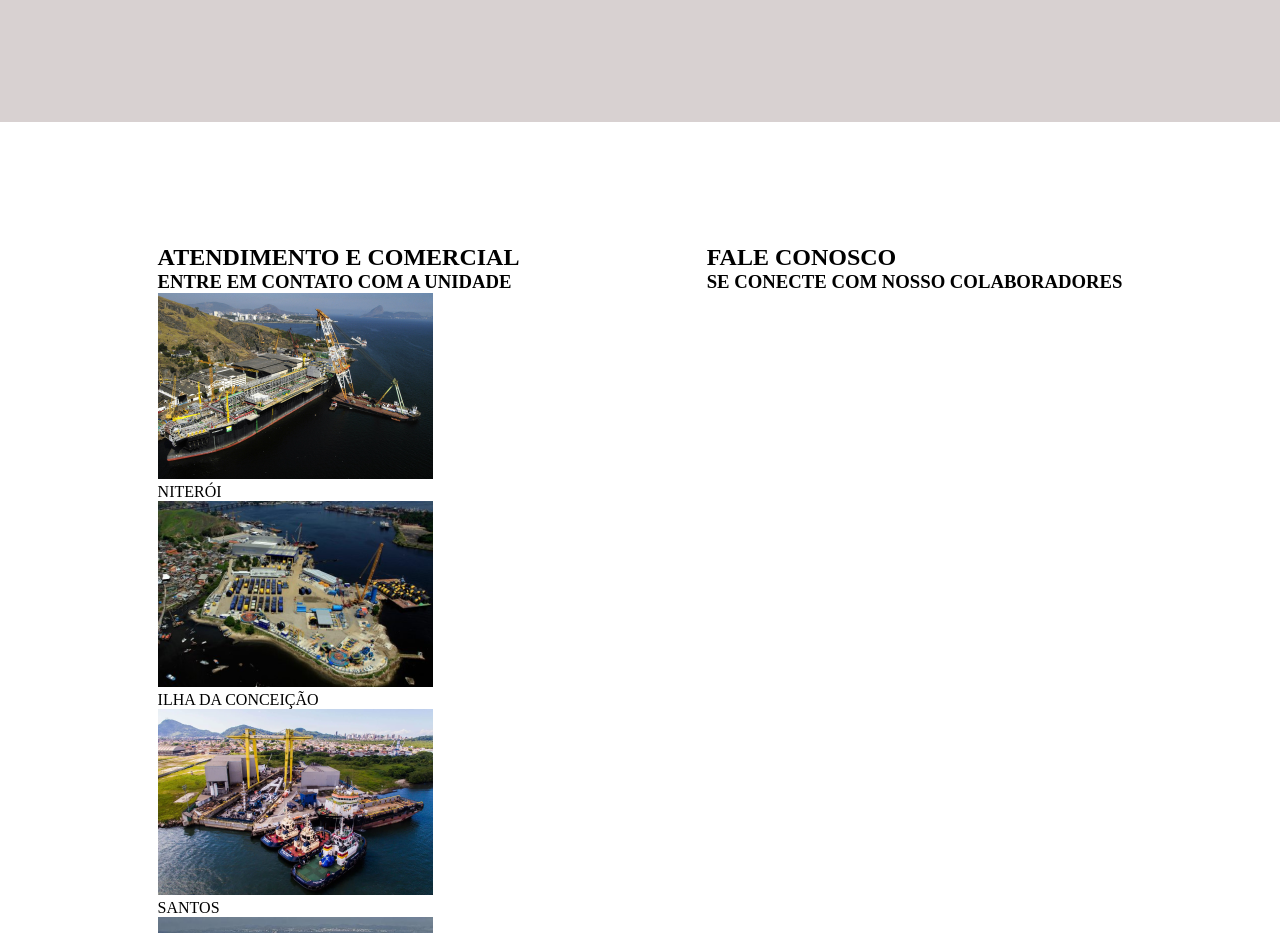
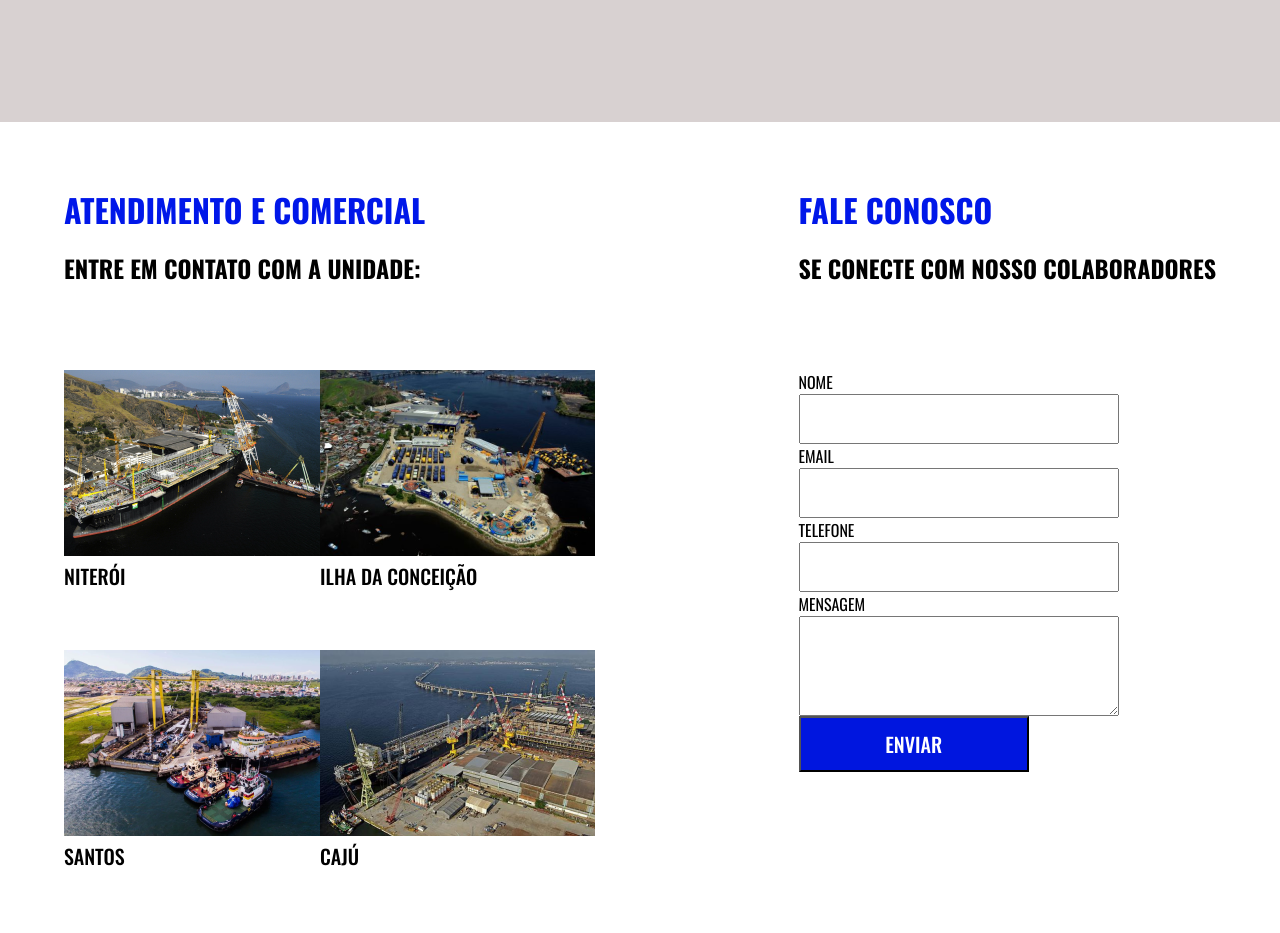
Before and after one commit to HannahVie/Desafio2-VNW, a plain HTML site: page index.html in a window 1280 px wide. Shown: the part 2460-3393 px from the top of the page. Drawn offline with nearby package versions, Linux system fonts and the light colour scheme.

Commit message:
finalizando

```diff
--- a/index.html
+++ b/index.html
@@ -97,7 +97,9 @@
             <div>
 
                 <h2>ATENDIMENTO E COMERCIAL</h2>
-                <H3>ENTRE EM CONTATO COM A UNIDADE</H3>
+                <H3>ENTRE EM CONTATO COM A UNIDADE:</H3>
+
+                <div class="galeria">
 
                     <figure>
                         <img src="imagens/img_niteroi.png" alt="niteroi">
@@ -118,7 +120,7 @@
                         <img src="imagens/img_caju.png" alt="niteroi">
                         <figcaption>CAJÚ</figcaption>
                     </figure>
-
+                </div>
             </div>
 
             <div>
@@ -126,15 +128,36 @@
                 <h2>FALE CONOSCO</h2>
                 <h3>SE CONECTE COM NOSSO COLABORADORES</h3>
 
+                <form>
+                    <div class="field">
+                        <label for="nome">NOME</label>
+                        <input type="text" id="nome" name="nome">
+                    </div>
 
+                    <div class="field">
+                        <label for="telefone">EMAIL</label>
+                        <input type="text" id="email" name="email">
+                    </div>
+
+                    <div class="field">
+                        <label for="email">TELEFONE</label>
+                        <input type="text" id="telefone" name="telefone">
+                    </div>
+
+                    <div class="field">
+                        <label for="email">MENSAGEM</label>
+                        <textarea name="mensagem" id="mensagem"></textarea>
+                    </div>
+
+                    <button>ENVIAR</button>
+
+                </form>
 
             </div>
 
         </section>
 
-
     </main>
-
 
 </body>
 
--- a/style.scss
+++ b/style.scss
@@ -133,7 +133,6 @@ main {
             justify-content: space-evenly;
             width: 90%;
         }
-
     }
 
     .nossas_solucoes {
@@ -151,7 +150,6 @@ main {
         .solucoes {
             color: #0017E9;
             height: 9vh;
-
         }
 
         div {
@@ -172,39 +170,84 @@ main {
                     font-weight: 500;
                     padding: 1rem;
                     font-size: 1.5rem;
-
-
                 }
 
                 p {
                     padding: 1rem;
                     font-weight: 200;
                     font-size: 1.5rem;
-
                 }
-
-
             }
         }
-
     }
 
     .atendimento {
         display: flex;
-        justify-content: space-around;
+        justify-content: space-between;
         padding: 5%;
         flex-direction: row;
         text-align: left;
 
         div {
             display: flex;
-            padding: 5%;
+            //padding: 5%;
             flex-direction:column;
             text-align: left;
+            font-family: "Oswald";
+
+
+            h2{
+                color: #0017E9;
+                font-size: 2rem;
+                height: 8vh;
+            }
+
+            h3{
+                font-size: 1.5rem;
+                height: 15vh;
+            }
+
+            .galeria{
+                display: flex;
+                flex-wrap: wrap;
+                flex-direction: row;
+                width: 50vw;
+                justify-content: flex-start;
+
+                figure{
+                    width: 40%;
+                    height: 35vh;
+
+                    figcaption{
+                        font-weight: 500;
+                        font-size: 1.25rem;
+                    }
+                }
+
+            }
+
+            .field input{
+                width: 25vw;
+                height: 50px;
+            }
+
+            textarea{
+                width: 25vw;
+                height: 100px;
+            }
+
+            button {
+                width: 18vw;
+                height: 7vh;
+                background-color: #0016DF;
+                font-family: "Oswald";
+                color: #FFFFFF;
+                font-size: 1.25rem;
+                font-weight: 500;
+            }
+
         }
-
     }
-
 }
 
 @media (min-width: 201px) and (max-width: 500px) {
```
Also changed, not shown: style.css, 1 other file. Lines whose indentation alone changed are shown as unchanged.
